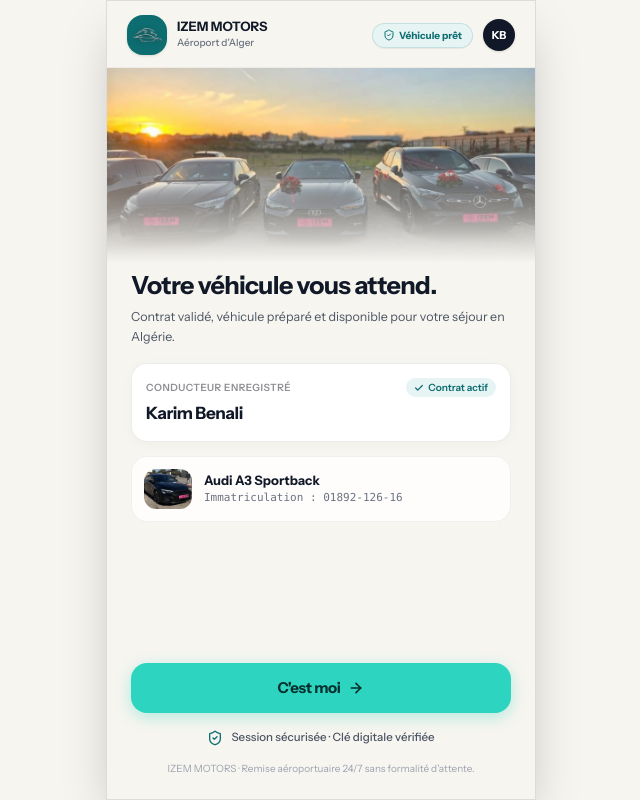
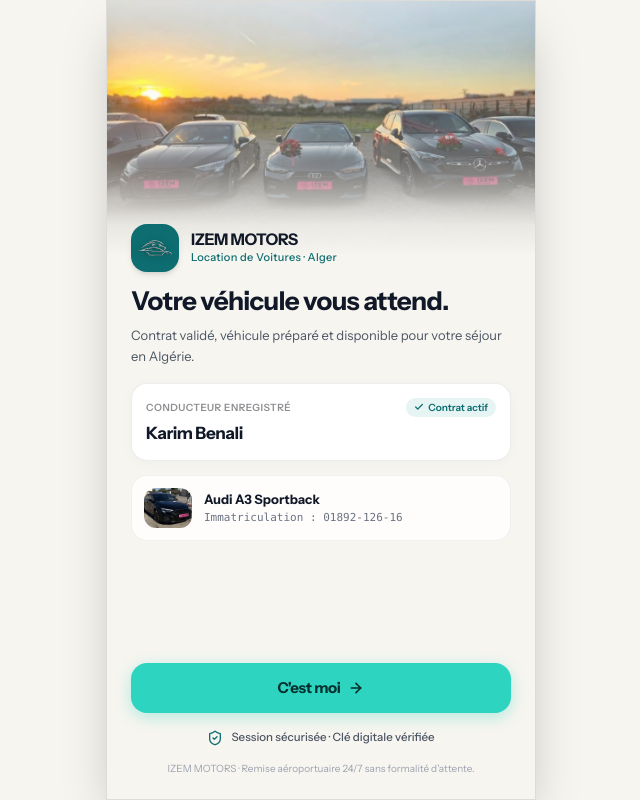
Before and after one commit to wailio/car-rental-izem, a Next.js app in the folder aurum-drive/: page /car/1 in a window 1280 px wide. Shown: the whole page, without its empty margins (319-959 px from the left). Built offline with nearby package versions, Linux system fonts and the light colour scheme.

Commit message:
fix(client): remove top bar on first page and bring entire page up into space

```diff
--- a/aurum-drive/src/components/client/CustomerAppView.tsx
+++ b/aurum-drive/src/components/client/CustomerAppView.tsx
@@ -110,7 +110,7 @@ export function CustomerAppView({ car, isMockup = false }: CustomerAppViewProps)
 
   return (
     <div
-      className="relative w-full h-full overflow-hidden select-none flex flex-col"
+      className="relative w-full h-full overflow-hidden select-none"
       style={{
         background: '#F7F5F0', // Clean warm ivory iOS background throughout
         color: '#1C1C1E',
@@ -132,66 +132,8 @@ export function CustomerAppView({ car, isMockup = false }: CustomerAppViewProps)
         }
       `}</style>
 
-      {/* ── FIXED TOP IOS HEADER BAR (ALWAYS FIXED, NEVER JUMPS OR GLITCHES) ── */}
-      <header
-        className="flex-shrink-0 z-30 w-full px-5 pb-3 bg-[#F7F5F0]/95 backdrop-blur-md border-b border-black/[0.04]"
-        style={{
-          paddingTop: isMockup ? '16px' : 'calc(env(safe-area-inset-top, 0px) + 14px)',
-        }}
-      >
-        <div className="flex items-center justify-between">
-          {/* Left: Brand Lockup / Return Action */}
-          <div className="flex items-center gap-2.5">
-            <button
-              type="button"
-              onClick={() => {
-                if (screen === 'dashboard') setScreen('welcome')
-              }}
-              className={`w-10 h-10 rounded-2xl bg-[#0D6D70] border border-[#0D6D70]/20 flex items-center justify-center shadow-sm p-1 transition-all flex-shrink-0 ${
-                screen === 'dashboard' ? 'cursor-pointer hover:opacity-90 active:scale-95' : 'cursor-default'
-              }`}
-              title={screen === 'dashboard' ? "Revenir à l'accueil" : "IZEM MOTORS"}
-            >
-              <img
-                src="/images/izem-emblem.png"
-                alt="IZEM MOTORS"
-                className="w-full h-full object-contain filter drop-shadow-[0_1px_3px_rgba(0,0,0,0.3)]"
-              />
-            </button>
-            <div>
-              <div className="text-[13px] font-black text-[#111827] leading-none mb-0.5">
-                IZEM MOTORS
-              </div>
-              <div className="text-[10px] font-medium text-[#6B7280]">
-                {screen === 'welcome' ? "Aéroport d'Alger" : "Location en cours"}
-              </div>
-            </div>
-          </div>
-
-          {/* Right: Notifications & User Circle Initials */}
-          <div className="flex items-center gap-2.5">
-            {screen === 'dashboard' ? (
-              <div className="relative w-8 h-8 rounded-full bg-white border border-black/[0.08] flex items-center justify-center shadow-sm">
-                <Bell className="w-4 h-4 text-[#4B5563]" />
-                <span className="absolute top-1 right-1 w-2 h-2 rounded-full bg-[#EF4444]" />
-              </div>
-            ) : (
-              <div className="inline-flex items-center gap-1 text-[10px] font-bold text-[#0D6D70] bg-[#E6F4F4] px-2.5 py-1 rounded-full border border-[#0D6D70]/15 shadow-2xs">
-                <ShieldCheck className="w-3 h-3 text-[#0D6D70]" />
-                <span>Véhicule prêt</span>
-              </div>
-            )}
-            <div className="w-8 h-8 rounded-full bg-[#111827] text-white flex items-center justify-center text-[11px] font-bold tracking-tight shadow-sm">
-              {initials}
-            </div>
-          </div>
-        </div>
-      </header>
-
-      {/* ── SCREEN VIEWPORT CONTAINER: ONLY CONTENT SLIDES & SCROLLS ── */}
-      <div className="relative flex-1 w-full overflow-hidden">
       {/* ══════════════════════════════════════════════════════════════════════
-            SCREEN 1 : WELCOME & AUTOMATIC CLIENT IDENTIFICATION
+          SCREEN 1 : IMMERSIVE WELCOME & IDENTIFICATION (NO TOP BAR, FULL BLEED UP)
           ══════════════════════════════════════════════════════════════════════ */}
       <div
         className="absolute inset-0 w-full h-full overflow-y-auto overscroll-contain transition-all duration-400 ease-[cubic-bezier(0.16,1,0.3,1)] flex flex-col justify-between"
@@ -205,31 +147,51 @@ export function CustomerAppView({ car, isMockup = false }: CustomerAppViewProps)
         }}
       >
         <div>
-            {/* Top Hero Image with Soft Bottom Fade into #F7F5F0 */}
-            <div className="relative w-full h-[195px] flex-shrink-0 overflow-hidden bg-[#F7F5F0]">
+          {/* Top Hero Image bringing the whole page up into the space */}
+          <div className="relative w-full h-[255px] flex-shrink-0 overflow-hidden bg-[#F7F5F0]">
             <img
               src="/images/fleet-sunset.jpg"
               alt="Flotte IZEM MOTORS au coucher du soleil"
               className="w-full h-full object-cover object-center"
             />
+            {/* Top and Bottom gentle transitions into #F7F5F0 */}
             <div
               className="absolute inset-0 pointer-events-none"
               style={{
                 background:
-                    'linear-gradient(to bottom, rgba(247,245,240,0) 30%, rgba(247,245,240,0.55) 72%, #F7F5F0 100%)',
+                  'linear-gradient(to bottom, rgba(247,245,240,0.5) 0%, rgba(247,245,240,0) 20%, rgba(247,245,240,0.4) 62%, rgba(247,245,240,0.92) 88%, #F7F5F0 100%)',
               }}
             />
           </div>
 
-            {/* Body Content below the image */}
-            <div className="px-6 pt-2 relative z-10">
+          {/* Body Content below the fade */}
+          <div className="px-6 -mt-8 relative z-10">
+            {/* Official IZEM MOTORS Brand Lockup with Teal Squircle and Chrome Lion Emblem */}
+            <div className="flex items-center gap-3 mb-3.5">
+              <div className="w-12 h-12 rounded-2xl bg-[#0D6D70] border border-[#0D6D70]/20 flex items-center justify-center shadow-md p-1.5 overflow-hidden flex-shrink-0">
+                <img
+                  src="/images/izem-emblem.png"
+                  alt="IZEM MOTORS"
+                  className="w-full h-full object-contain filter drop-shadow-[0_2px_4px_rgba(0,0,0,0.3)]"
+                />
+              </div>
+              <div>
+                <h2 className="text-[16px] font-black tracking-tight text-[#111827] leading-none mb-0.5">
+                  IZEM MOTORS
+                </h2>
+                <p className="text-[11px] font-medium text-[#0D6D70] tracking-wide">
+                  Location de Voitures · Alger
+                </p>
+              </div>
+            </div>
+
             {/* Big Headline */}
-              <h1 className="text-[25px] font-extrabold text-[#111827] tracking-tight leading-[1.18] mb-1.5">
+            <h1 className="text-[26px] font-extrabold text-[#111827] tracking-tight leading-[1.18] mb-2">
               Votre véhicule vous attend.
             </h1>
 
             {/* Explanatory subtitle */}
-              <p className="text-[12.5px] text-[#4B5563] leading-relaxed mb-4 font-normal">
+            <p className="text-[13px] text-[#4B5563] leading-relaxed mb-4 font-normal">
               Contrat validé, véhicule préparé et disponible pour votre séjour en Algérie.
             </p>
 
@@ -293,21 +255,70 @@ export function CustomerAppView({ car, isMockup = false }: CustomerAppViewProps)
       </div>
 
       {/* ══════════════════════════════════════════════════════════════════════
-            SCREEN 2 : STATS & REAL-TIME TRACKING DASHBOARD
+          SCREEN 2 : STATS & REAL-TIME TRACKING DASHBOARD (FIXED TOP HEADER)
           ══════════════════════════════════════════════════════════════════════ */}
       <div
-          className="absolute inset-0 w-full h-full overflow-y-auto overscroll-contain transition-all duration-400 ease-[cubic-bezier(0.16,1,0.3,1)] flex flex-col"
+        className="absolute inset-0 w-full h-full flex flex-col overflow-hidden transition-all duration-400 ease-[cubic-bezier(0.16,1,0.3,1)]"
         style={{
           transform: screen === 'dashboard' ? 'translateX(0%)' : 'translateX(100%)',
           opacity: screen === 'dashboard' ? 1 : 0,
           pointerEvents: screen === 'dashboard' ? 'auto' : 'none',
           visibility: screen === 'dashboard' ? 'visible' : 'hidden',
-            WebkitOverflowScrolling: 'touch',
           background: '#F7F5F0',
         }}
       >
-          {/* ── MAIN DASHBOARD SCROLLABLE BODY ── */}
-          <div className="flex-1 px-5 pt-3 pb-12 space-y-3.5">
+        {/* ── FIXED TOP IOS HEADER BAR ON SCREEN 2 (NEVER SCROLLS, NEVER GLITCHES) ── */}
+        <div
+          className="flex-shrink-0 z-30 w-full px-5 pb-3 bg-[#F7F5F0]/95 backdrop-blur-md border-b border-black/[0.04]"
+          style={{
+            paddingTop: isMockup ? '20px' : 'calc(env(safe-area-inset-top, 0px) + 16px)',
+          }}
+        >
+          <div className="flex items-center justify-between">
+            {/* Left: Brand Lockup / Return Action */}
+            <div className="flex items-center gap-2.5">
+              <button
+                type="button"
+                onClick={() => setScreen('welcome')}
+                className="w-10 h-10 rounded-2xl bg-[#0D6D70] border border-[#0D6D70]/20 flex items-center justify-center shadow-sm p-1 cursor-pointer hover:opacity-90 active:scale-95 transition-all flex-shrink-0"
+                title="Revenir à l'accueil"
+              >
+                <img
+                  src="/images/izem-emblem.png"
+                  alt="IZEM MOTORS"
+                  className="w-full h-full object-contain filter drop-shadow-[0_1px_3px_rgba(0,0,0,0.3)]"
+                />
+              </button>
+              <div>
+                <div className="text-[13px] font-black text-[#111827] leading-none mb-0.5">
+                  IZEM MOTORS
+                </div>
+                <div className="text-[10px] font-medium text-[#6B7280]">
+                  Location en cours
+                </div>
+              </div>
+            </div>
+
+            {/* Right: Bell with notification dot + Client Avatar Initials */}
+            <div className="flex items-center gap-2.5">
+              <div className="relative w-8 h-8 rounded-full bg-white border border-black/[0.08] flex items-center justify-center shadow-sm">
+                <Bell className="w-4 h-4 text-[#4B5563]" />
+                <span className="absolute top-1 right-1 w-2 h-2 rounded-full bg-[#EF4444]" />
+              </div>
+              <div className="w-8 h-8 rounded-full bg-[#111827] text-white flex items-center justify-center text-[11px] font-bold tracking-tight shadow-sm">
+                {initials}
+              </div>
+            </div>
+          </div>
+        </div>
+
+        {/* ── MAIN DASHBOARD SCROLLABLE BODY (ONLY THIS SCROLLS) ── */}
+        <div
+          className="flex-1 overflow-y-auto overscroll-contain px-5 pt-3 pb-12 space-y-3.5"
+          style={{
+            WebkitOverflowScrolling: 'touch',
+          }}
+        >
           {/* Greeting */}
           <div>
             <div className="text-[12px] font-medium text-[#6B7280]">
@@ -589,7 +600,6 @@ export function CustomerAppView({ car, isMockup = false }: CustomerAppViewProps)
           </div>
         </div>
       </div>
-      </div>
 
       {/* ══════════════════════════════════════════════════════════════════════
           AUTHENTIC APPLE/IOS BOTTOM SHEET POP-OUT WINDOW FOR GOOGLE REVIEWS
```
Lines whose indentation alone changed are shown as unchanged.
